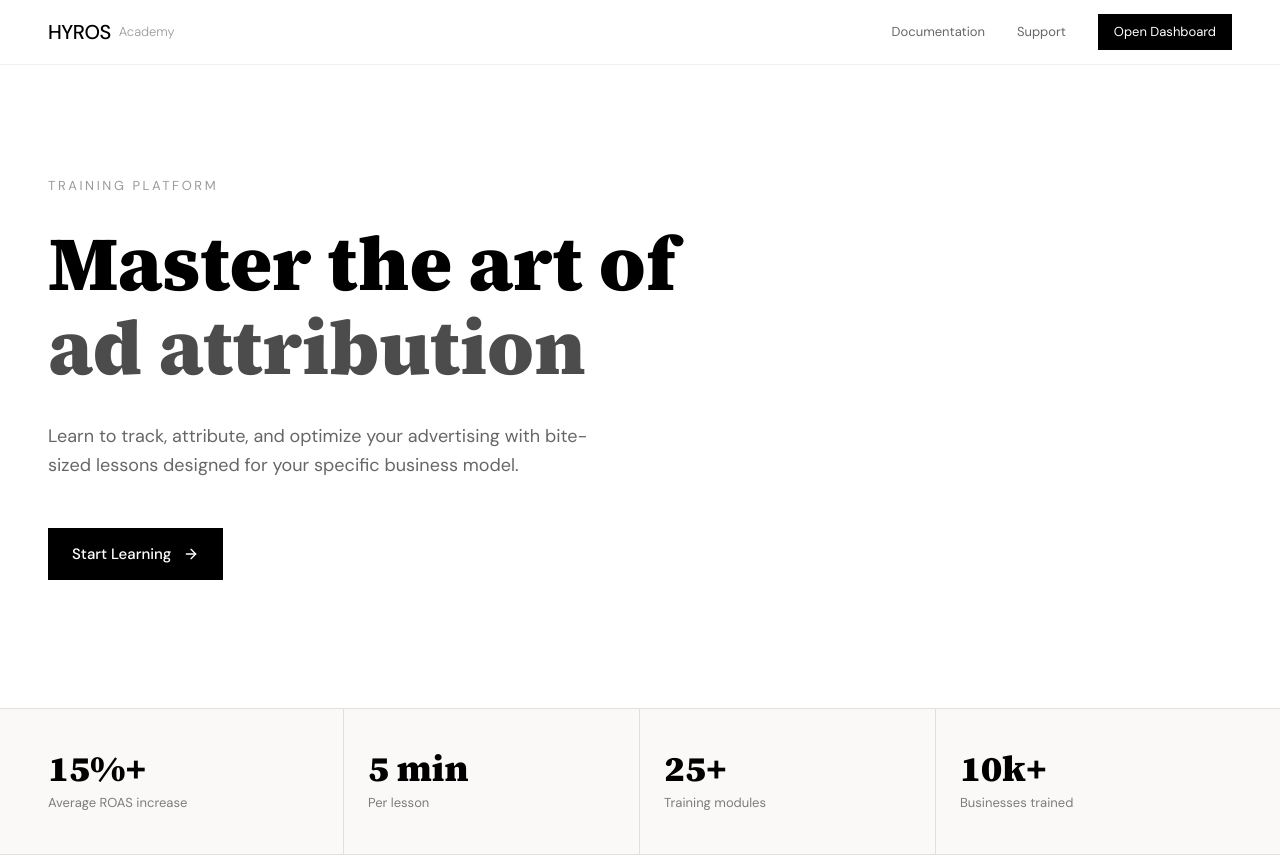
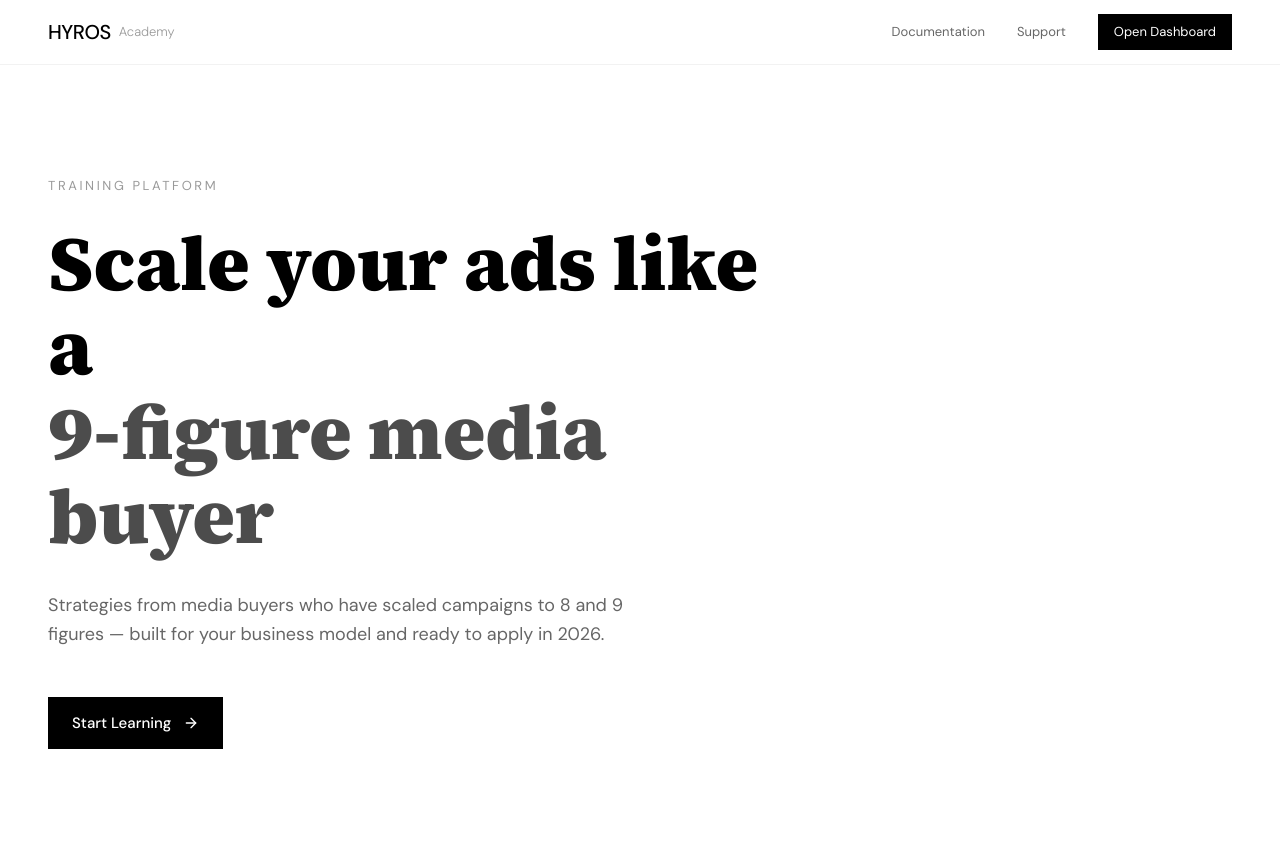
Before and after one commit to zssai13/TrainingSite, a Next.js app: page / in a window 1280 px wide. Shown: the top 856 px of the page. Built offline with nearby package versions, Linux system fonts and the light colour scheme.

Commit message:
Update hero headline to 9-figure scaling focus
Co-Authored-By: Claude <noreply@anthropic.com>

```diff
--- a/src/app/page.tsx
+++ b/src/app/page.tsx
@@ -69,13 +69,13 @@ export default function HomePage() {
               Training Platform
             </p>
             <h1 className="font-display text-[clamp(2.75rem,6vw,5rem)] font-black leading-[1.1] text-black mb-8">
-              Master the art of
+              Scale your ads like a
               <br />
-              <span className="text-black/70">ad attribution</span>
+              <span className="text-black/70">9-figure media buyer</span>
             </h1>
             <p className="text-lg text-black/60 leading-relaxed max-w-xl mb-12">
-              Learn to track, attribute, and optimize your advertising with bite-sized lessons
-              designed for your specific business model.
+              Strategies from media buyers who have scaled campaigns to 8 and 9 figures
+              — built for your business model and ready to apply in 2026.
             </p>
             <a
               href="#select-model"
```
